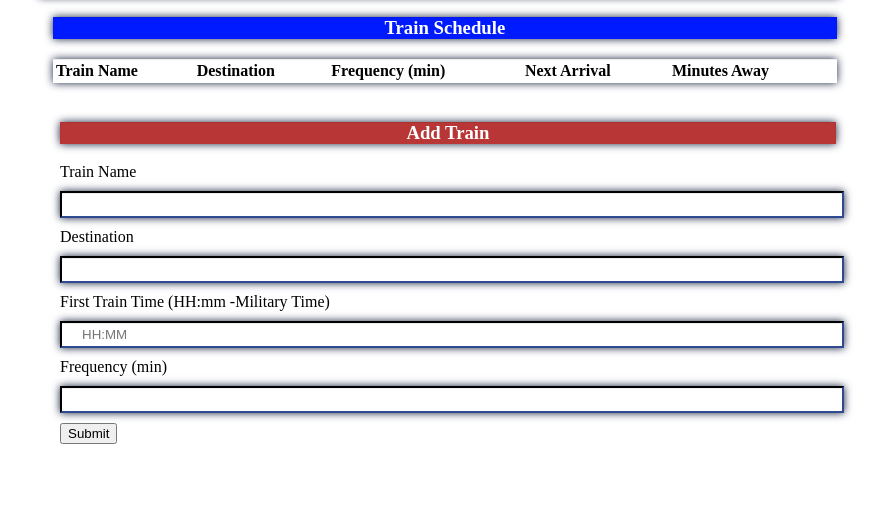
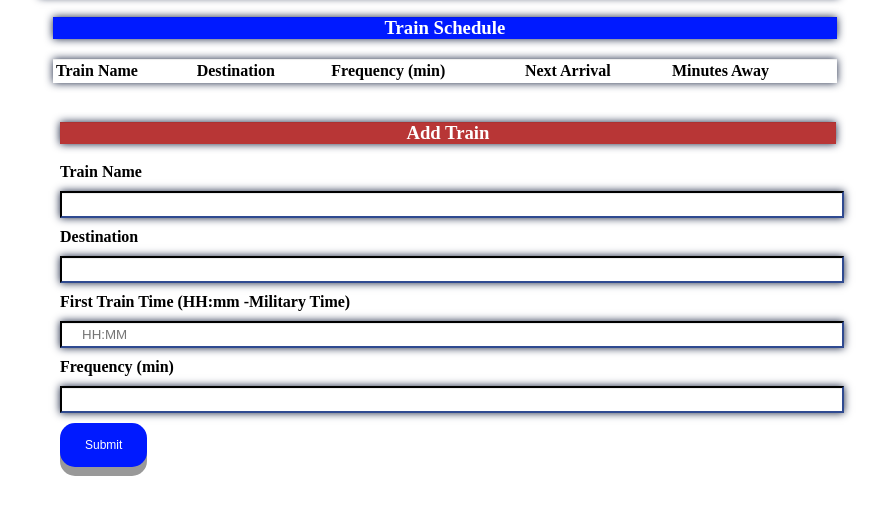
Before and after one commit to fpinder/TrainScheduler, a plain HTML site: page index.html in a window 1280 px wide. Shown: the part 173-688 px from the top of the page, without its empty margins (201-1083 px from the left). Drawn offline with nearby package versions, Linux system fonts and the light colour scheme; no server answers.

```diff
--- a/assests/css/Style.css
+++ b/assests/css/Style.css
@@ -53,6 +53,7 @@
     box-shadow: inset 0 1px 1px rgba(0, 0, 0, 0.075), 0 0 8px #141f3d;
 }
 .label{
+
     font-size: 20px;
 
 }
@@ -85,7 +86,26 @@ input {
     border-bottom-color: coral;
     border-bottom-width: 3px;
   }
-  /* .form-control:focus {
-    border-color: #141f3d;
-    box-shadow: inset 0 1px 1px rgba(0, 0, 0, 0.075), 0 0 8px #141f3d;
-} */
+
+  #add-train {
+    display: inline-block;
+    padding: 15px 25px;
+    font-size: 12px;
+    cursor: pointer;
+    text-align: center;
+    text-decoration: none;
+    outline: none;
+    color: #fff;
+    background-color: rgb(0, 26, 255);
+    border: none;
+    border-radius: 15px;
+    box-shadow: 0 9px #999;
+  }
+
+  #add-train:hover {background-color: #3e8e41}
+
+  #add-train:active {
+    background-color: rgb(184, 54, 54);
+    box-shadow: 0 5px #666;
+    transform: translateY(4px);
+  }
--- a/index.html
+++ b/index.html
@@ -72,19 +72,19 @@
             </div>
             <form>
                 <div class="form-group">
-                    <label for="trainName">Train Name </label>
+                    <label for="trainName"><strong>Train Name </strong></label>
                     <input type="text" class="form-control" id="tName" required>
                 </div>
                 <div class="form-group">
-                    <label for="destination">Destination</label>
+                    <label for="destination"> <strong>Destination</strong> </label>
                     <input type="text" class="form-control" id="destination" required>
                 </div>
                 <div class="form-group">
-                    <label for="firstTrain">First Train Time (HH:mm -Military Time)</label>
+                    <label for="firstTrain"><strong> First Train Time (HH:mm -Military Time)</strong> </label>
                     <input type="text" class="form-control" placeholder="HH:MM" id="fTrain" required>
                 </div>
                 <div class="form-group">
-                    <label for="frequency">Frequency (min)</label>
+                    <label for="frequency"><strong> Frequency (min)</strong> </label>
                     <input type="number" class="form-control" id="frequency" required>
                 </div>
                 <button type="submit" class="btn btn-primary" id="add-train">Submit</button>
```
Also changed, not shown: assests/javascript/firebase.js (+2 -19 lines), assests/images/schedule.jpg (added).
